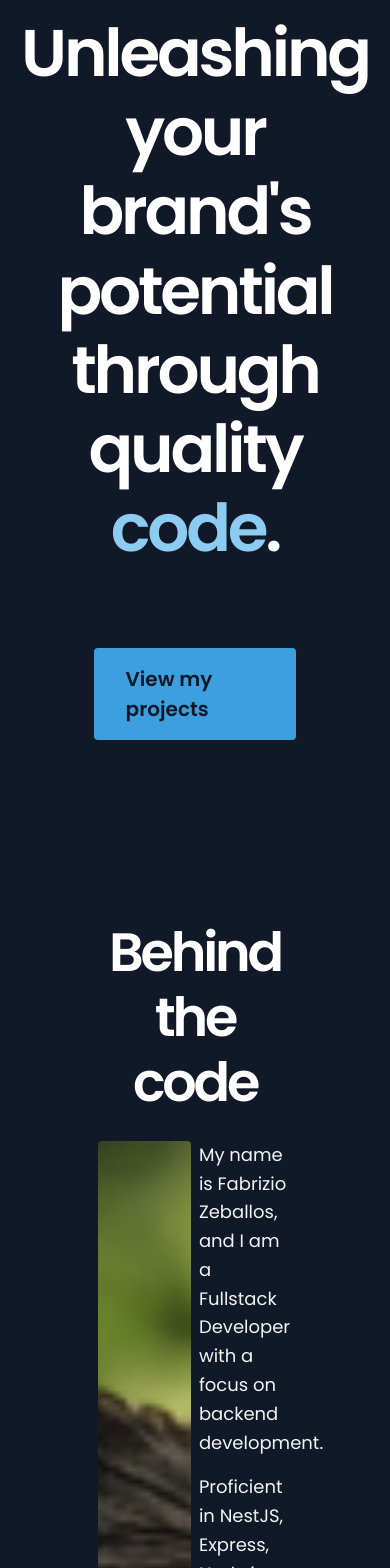
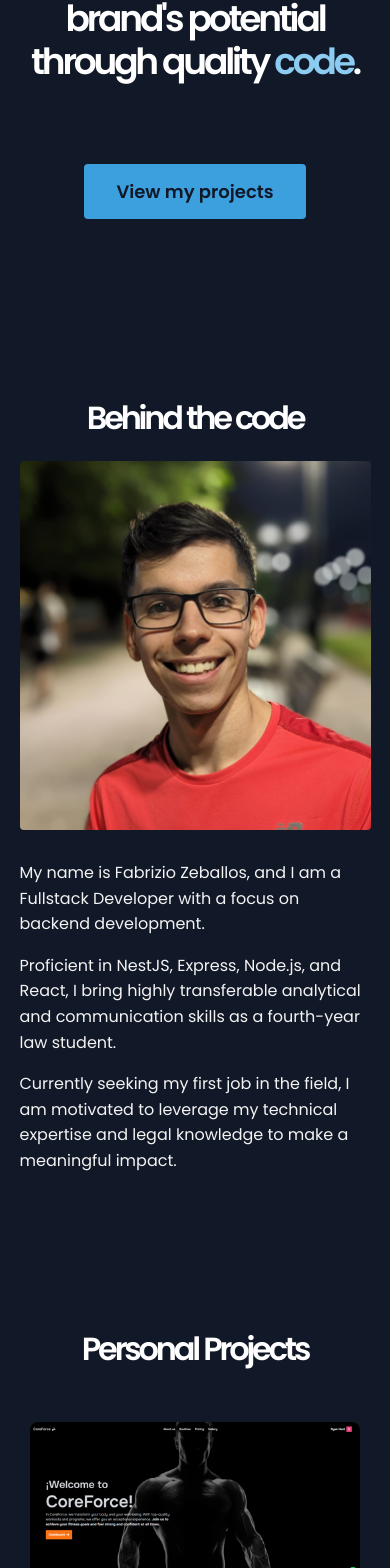
Before and after one commit to FabrizioZeballos/My-Portfolio, a React (Vite) app in the folder fabrizio-zeballos/: page / in a window 390 px wide. Shown: the part 264-1832 px from the top of the page. Built offline with nearby package versions, Linux system fonts and the light colour scheme; the HTML template or start-up script is replaced by a standard one.

Commit message:
Make portfolio responsive

```diff
--- a/fabrizio-zeballos/src/components/Contact/Contact.module.css
+++ b/fabrizio-zeballos/src/components/Contact/Contact.module.css
@@ -74,3 +74,19 @@
   color: rgb(55, 200, 152);
   font-size: 40px;
 }
+
+@media (min-width: 1240px) and (max-width: 1840px) {
+  .form-container {
+    width: 36%;
+  }
+}
+
+@media (max-width: 767px) {
+  .form-container {
+    width: 90%;
+  }
+
+  .title {
+    font-size: 32px;
+  }
+}
--- a/fabrizio-zeballos/src/components/Hero/Hero.module.css
+++ b/fabrizio-zeballos/src/components/Hero/Hero.module.css
@@ -1,8 +1,7 @@
 .hero {
   /*  border: 1px solid rgb(47, 255, 224); */
   margin: 120px 0 80px 0;
-
-  width: 52%;
+  width: 990px;
   display: flex;
   flex-direction: column;
   align-items: center;
@@ -36,3 +35,32 @@
 .projects-btn:hover {
   transform: scale(1.1);
 }
+
+@media (min-width: 1240px) and (max-width: 1840px) {
+  .hero {
+    /*   width: 70%;  */ /* Adjust width for larger screens */
+    /*  background-color: red; */
+    margin-top: 40px;
+  }
+}
+
+@media (max-width: 767px) {
+  .hero {
+    margin: 60px 0 80px 0;
+    width: 90%;
+  }
+
+  .title {
+    font-size: 36px;
+  }
+
+  .projects-btn {
+    padding: 14px 32px;
+    border-radius: 0.25rem;
+    background-color: rgb(68 184 255 / 85%);
+    color: #111827;
+    font-size: 18px;
+    font-weight: 600;
+    text-decoration: none;
+  }
+}
--- a/fabrizio-zeballos/src/components/Introduction/Introduction.module.css
+++ b/fabrizio-zeballos/src/components/Introduction/Introduction.module.css
@@ -61,3 +61,54 @@
   flex-wrap: wrap;
   justify-content: space-between;
 }
+
+@media (min-width: 1240px) and (max-width: 1840px) {
+  .introduction {
+    width: 64%;
+  }
+
+  .right {
+    font-size: 16px;
+  }
+
+  .tech-stack {
+    width: 70%;
+  }
+}
+
+@media (max-width: 767px) {
+  .introduction {
+    width: 90%;
+  }
+
+  .profile-title {
+    margin-bottom: 24px;
+    font-size: 32px;
+  }
+
+  .profile-container {
+    flex-direction: column;
+  }
+
+  .left {
+    width: 100%;
+  }
+
+  .right {
+    width: 100%;
+  }
+
+  .right p {
+    font-size: 16px;
+    line-height: 1.6;
+  }
+
+  .right p:first-child {
+    margin-top: 30px;
+  }
+
+  .right h4,
+  .tech-stack {
+    display: none;
+  }
+}
--- a/fabrizio-zeballos/src/components/Navbar/Navbar.module.css
+++ b/fabrizio-zeballos/src/components/Navbar/Navbar.module.css
@@ -30,6 +30,14 @@
   background-color: #1f2937;
 }
 
+.navbar-links li a {
+  transition: all 0.1s;
+}
+
+.navbar-links li a:hover {
+  color: rgb(205, 205, 205);
+}
+
 .about {
   background-color: #1f2937;
 }
--- a/fabrizio-zeballos/src/components/ProjectCard/ProjectCard.jsx
+++ b/fabrizio-zeballos/src/components/ProjectCard/ProjectCard.jsx
@@ -27,11 +27,12 @@ export const ProjectCard = ({
         </div>
         <h3>{title}</h3>
         <p>{description}</p>
-        {title !== "Ecommerce Backend" ? (
-          <PrimaryButton text={text} link={link} title={title} />
-        ) : null}
-
-        <SecondaryButton text2={text2} github={github} />
+        <div>
+          {title !== "Ecommerce Backend" ? (
+            <PrimaryButton text={text} link={link} title={title} />
+          ) : null}
+          <SecondaryButton text2={text2} github={github} />
+        </div>
       </div>
     </div>
   );
--- a/fabrizio-zeballos/src/components/ProjectCard/ProjectCard.module.css
+++ b/fabrizio-zeballos/src/components/ProjectCard/ProjectCard.module.css
@@ -27,6 +27,9 @@
   width: 100%;
   height: 60%;
   background-color: #1f2937;
+  display: flex;
+  flex-direction: column;
+  justify-content: space-between;
 }
 
 .bottom h3 {
@@ -41,3 +44,45 @@
 .stack-container {
   display: flex;
 }
+
+@media (min-width: 1240px) and (max-width: 1840px) {
+  .card {
+    width: 400px;
+    height: 500px;
+  }
+
+  .bottom {
+    padding: 22px;
+  }
+
+  .bottom h3 {
+    font-size: 24px;
+    margin: 20px 0 10px 0;
+  }
+
+  .bottom p {
+    font-size: 14px;
+    margin-bottom: 14px;
+  }
+}
+
+@media (max-width: 767px) {
+  .card {
+    /*   border: 1px solid red; */
+    margin: 30px;
+    width: 500px;
+    height: fit-content;
+  }
+
+  .top {
+    height: 26%;
+  }
+
+  .bottom {
+    padding: 20px;
+  }
+
+  .bottom p {
+    margin-bottom: 30px;
+  }
+}
--- a/fabrizio-zeballos/src/components/Projects/Projects.jsx
+++ b/fabrizio-zeballos/src/components/Projects/Projects.jsx
@@ -6,7 +6,7 @@ import bank from "../../assets/bank2.png";
 
 const projectData = [
   {
-    stack: ["NestJS", "React", "Tailwind", "PostgreSQL", "TypeScript"],
+    stack: ["NestJS", "React", "Tailwind", "PostgreSQL"],
     imageSrc: coreforce,
     title: "CoreForce Fitness",
     description:
@@ -15,7 +15,7 @@ const projectData = [
     github: "https://github.com/AgustinNBertagna/core-force-fitness",
   },
   {
-    stack: ["NestJS", "PostgreSQL", "TypeScript"],
+    stack: ["NestJS", "PostgreSQL"],
     imageSrc: back,
     title: "Ecommerce Backend",
     description:
@@ -24,7 +24,7 @@ const projectData = [
     github: "https://github.com/FabrizioZeballos/Ecommerce-Backend",
   },
   {
-    stack: ["Express", "React", "Redux", "PostgreSQL", "TypeScript"],
+    stack: ["Express", "React", "Redux", "PostgreSQL"],
     imageSrc: bank,
     title: "HHBC Bank",
     description:
--- a/fabrizio-zeballos/src/components/Projects/Projects.module.css
+++ b/fabrizio-zeballos/src/components/Projects/Projects.module.css
@@ -19,3 +19,21 @@
   justify-content: center;
   flex-wrap: wrap;
 }
+
+@media (min-width: 1240px) and (max-width: 1840px) {
+  .projects {
+    width: 70%;
+  }
+}
+
+@media (max-width: 767px) {
+  .projects {
+    width: 100%;
+    padding-top: 60px;
+  }
+
+  .title {
+    margin-bottom: 24px;
+    font-size: 32px;
+  }
+}
--- a/fabrizio-zeballos/src/components/StackCard/StackCard.module.css
+++ b/fabrizio-zeballos/src/components/StackCard/StackCard.module.css
@@ -11,3 +11,11 @@
   border-radius: 0.25rem;
   font-size: 40px;
 }
+
+@media (min-width: 1240px) and (max-width: 1840px) {
+  .card {
+    width: 50px;
+    height: 50px;
+    margin-top: 11px;
+  }
+}
--- a/fabrizio-zeballos/src/components/TechCard/TechCard.module.css
+++ b/fabrizio-zeballos/src/components/TechCard/TechCard.module.css
@@ -5,3 +5,17 @@
   border-radius: 0.25rem;
   font-size: 14px;
 }
+
+@media (min-width: 1240px) and (max-width: 1840px) {
+  .card {
+    margin-right: 6px;
+    font-size: 12px;
+  }
+}
+
+@media (max-width: 767px) {
+  .card {
+    margin-right: 6px;
+    font-size: 12px;
+  }
+}
--- a/fabrizio-zeballos/src/views/Portfolio/Portfolio.module.css
+++ b/fabrizio-zeballos/src/views/Portfolio/Portfolio.module.css
@@ -6,7 +6,7 @@
 }
 
 .up-button {
-  background-color: rgba(9, 185, 244, 0.829);
+  background-color: rgb(15, 164, 214);
   display: flex;
   justify-content: center;
   align-items: center;
@@ -18,3 +18,10 @@
   border-radius: 50%;
   transition: 2s;
 }
+
+@media (max-width: 767px) {
+  .up-button {
+    bottom: 16px;
+    right: 16px;
+  }
+}
```
